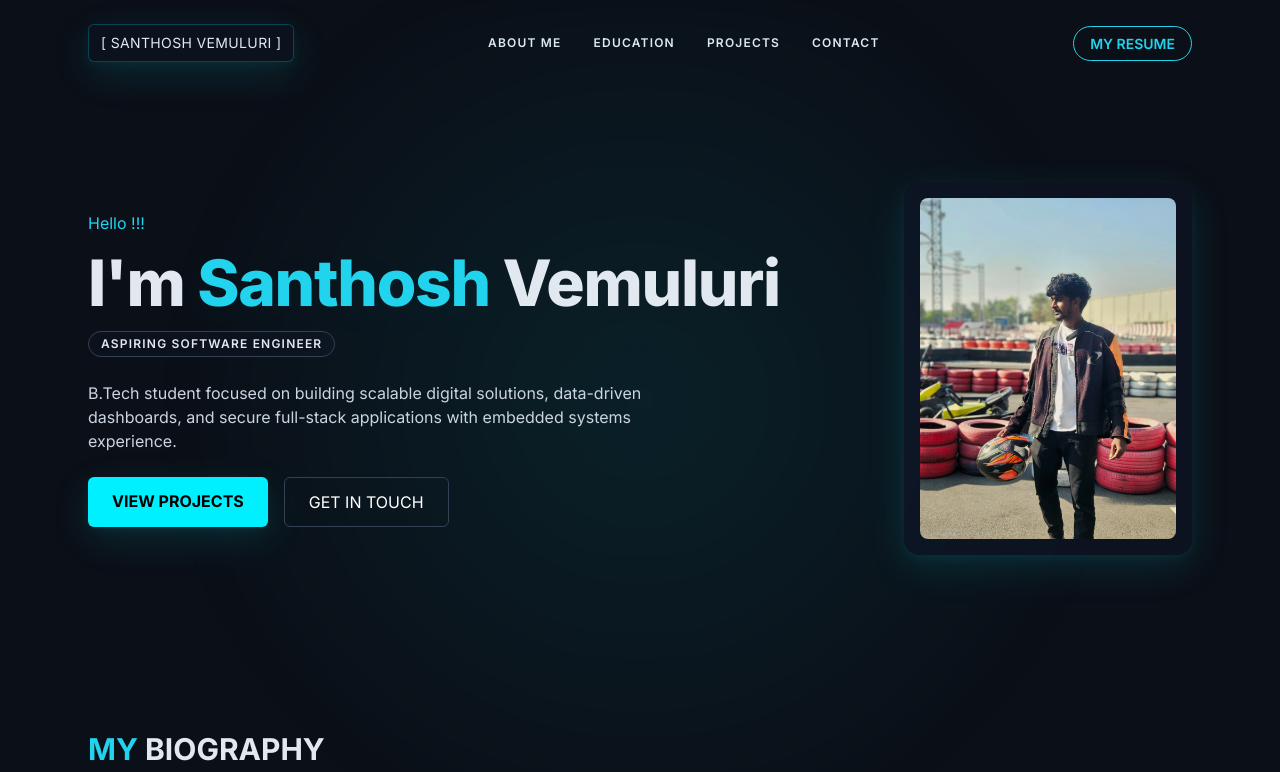
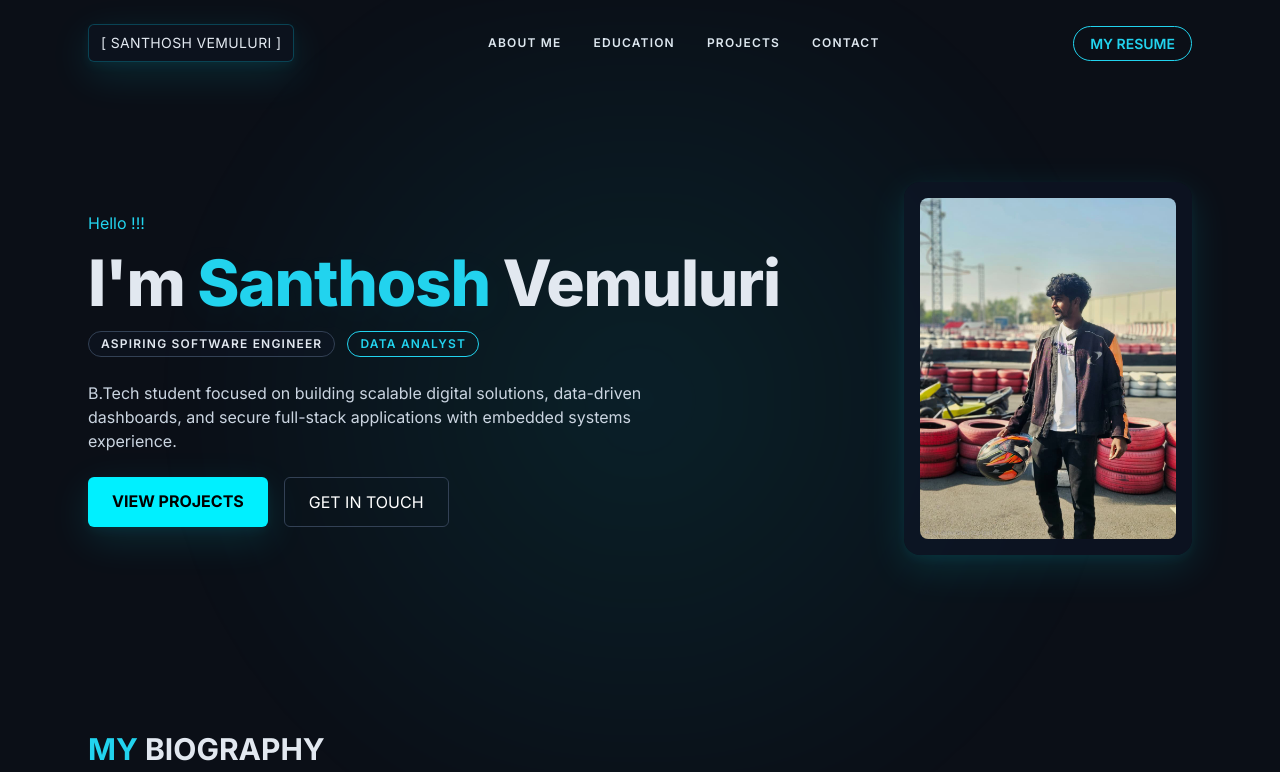
Before and after one commit to santhoshvemuluri/santhosh_vemuluri_portfolio, a React (Vite) app: page / in a window 1280 px wide. Shown: the top 772 px of the page. Built offline with nearby package versions, Linux system fonts and the light colour scheme; no server answers.

Commit message:
Update resume links, add Data Analyst badge in Hero, wire certification verify links

```diff
--- a/src/components/Certifications.jsx
+++ b/src/components/Certifications.jsx
@@ -1,7 +1,7 @@
 import React from 'react'
 import { motion } from 'framer-motion'
 
-function CertCard({ title, date, badges }){
+function CertCard({ title, date, badges, verifyUrl }){
   return (
     <motion.div whileHover={{y:-6}} className="card hover:border-cyan-400/50 transition-all">
       <h3 className="text-lg font-semibold">{title}</h3>
@@ -10,13 +10,14 @@ function CertCard({ title, date, badges }){
         {badges.map(b => <span key={b} className="text-xs px-2 py-1 bg-slate-800/40 border border-slate-700 rounded-full">{b}</span>)}
       </div>
       <div className="mt-6">
-        <button className="px-4 py-2 rounded-md border border-cyan-400 text-cyan-400 hover:bg-cyan-400 hover:text-black transition">Verify Credential</button>
+        <a href={verifyUrl} target="_blank" rel="noreferrer" className="px-4 py-2 inline-block rounded-md border border-cyan-400 text-cyan-400 hover:bg-cyan-400 hover:text-black transition">Verify Credential</a>
       </div>
     </motion.div>
   )
 }
 
 export default function Certifications(){
+  const folderUrl = 'https://drive.google.com/drive/folders/1tp59AIdn8I03n1Ww4630Pa3BvccG6-7j?usp=sharing'
   const items = [
     { title: 'Deloitte — Data Analytics & AI', date: 'Jun 2026', badges: ['Data Analytics','Cloud','KPI Dashboards'] },
     { title: 'CSC India / APSCHE — Quantum Computing', date: 'Jul 2026', badges: ['Quantum Algorithms','Computational Physics'] },
@@ -28,7 +29,7 @@ export default function Certifications(){
       <div className="container">
         <h2 className="text-3xl font-display font-bold">Certifications</h2>
         <div className="mt-8 grid sm:grid-cols-3 gap-6">
-          {items.map(i => <CertCard key={i.title} {...i} />)}
+          {items.map(i => <CertCard key={i.title} {...i} verifyUrl={folderUrl} />)}
         </div>
       </div>
     </section>
--- a/src/components/Contact.jsx
+++ b/src/components/Contact.jsx
@@ -31,7 +31,7 @@ export default function Contact(){
         </div>
 
         <div className="mt-12 text-center">
-          <button className="px-8 py-3 rounded-md bg-cyanAccent text-black font-bold">DOWNLOAD RESUME</button>
+          <a href="https://drive.google.com/file/d/1qK2K4hrnhtqysoHf36QkwZ4Fo1HFfoBK/view?usp=sharing" target="_blank" rel="noreferrer" className="inline-block px-8 py-3 rounded-md bg-cyanAccent text-black font-bold">DOWNLOAD RESUME</a>
         </div>
       </div>
     </section>
--- a/src/components/Hero.jsx
+++ b/src/components/Hero.jsx
@@ -8,7 +8,10 @@ export default function Hero(){
         <div className="flex-1">
           <div className="text-cyan-400 font-medium">Hello !!!</div>
           <h1 className="mt-4 font-extrabold font-display display-hero heading-tight">I'm <span className="text-cyan-400 text-glow">Santhosh</span> Vemuluri</h1>
-          <div className="inline-block mt-4 px-3 py-1 rounded-full bg-slate-900/40 border border-slate-700 text-xs font-semibold tracking-widest">ASPIRING SOFTWARE ENGINEER</div>
+          <div className="mt-4 flex items-center gap-3">
+            <div className="inline-block px-3 py-1 rounded-full bg-slate-900/40 border border-slate-700 text-xs font-semibold tracking-widest">ASPIRING SOFTWARE ENGINEER</div>
+            <div className="inline-block px-3 py-1 rounded-full border border-cyan-400 text-cyan-400 text-xs font-semibold tracking-widest">DATA ANALYST</div>
+          </div>
           <p className="mt-6 text-slate-300 max-w-xl">B.Tech student focused on building scalable digital solutions, data-driven dashboards, and secure full-stack applications with embedded systems experience.</p>
           <div className="mt-6 flex gap-4">
             <a href="#projects" className="bg-cyanAccent px-6 py-3 rounded-md font-bold text-black uppercase glow-cyan">VIEW PROJECTS</a>
--- a/src/components/Navbar.jsx
+++ b/src/components/Navbar.jsx
@@ -12,7 +12,7 @@ export default function Navbar({ active }) {
           <a href="#contact" className="tracking-widest text-xs font-semibold uppercase">CONTACT</a>
         </nav>
         <div className="hidden md:block">
-          <a href="/resume.pdf" className="px-4 py-2 rounded-full border border-cyan-400 text-cyan-400 hover:bg-cyan-400 hover:text-black text-sm font-semibold transition">MY RESUME</a>
+          <a href="https://drive.google.com/file/d/1qK2K4hrnhtqysoHf36QkwZ4Fo1HFfoBK/view?usp=sharing" target="_blank" rel="noreferrer" className="px-4 py-2 rounded-full border border-cyan-400 text-cyan-400 hover:bg-cyan-400 hover:text-black text-sm font-semibold transition">MY RESUME</a>
         </div>
       </div>
     </header>
```
